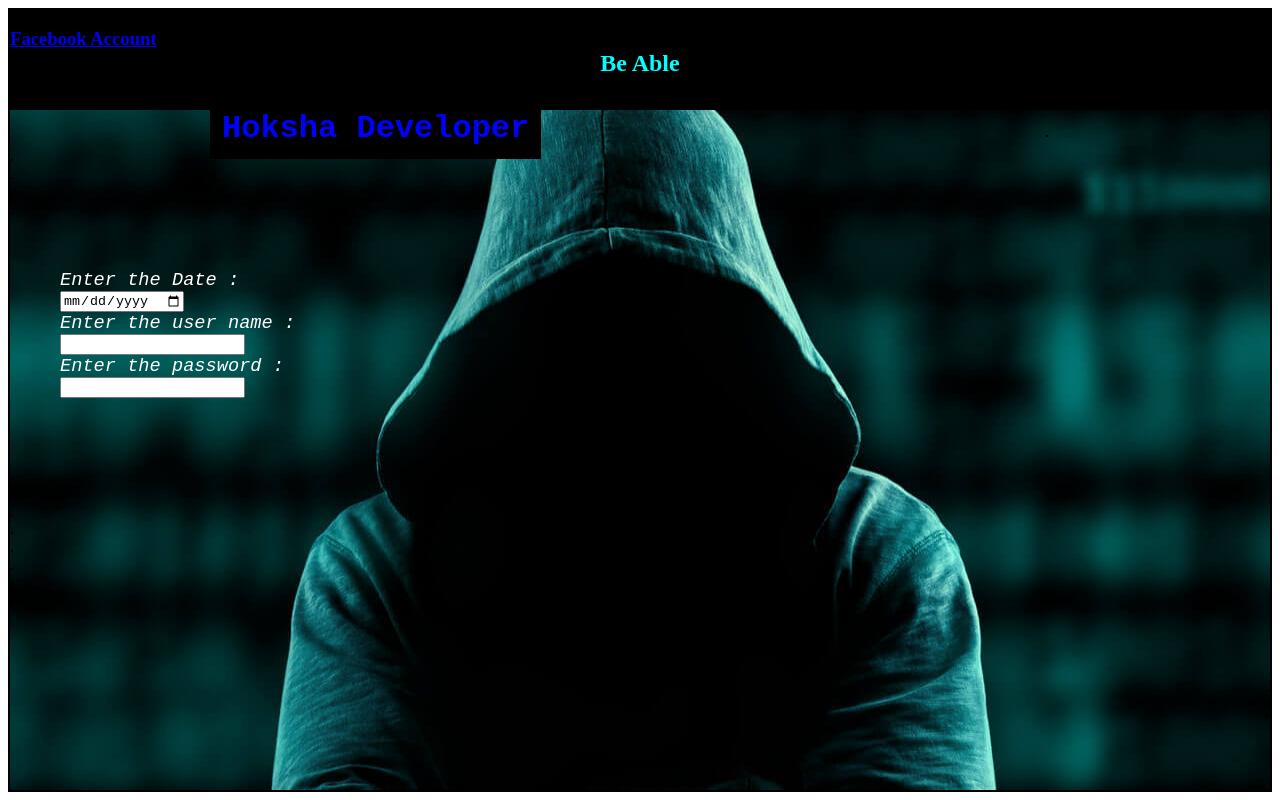
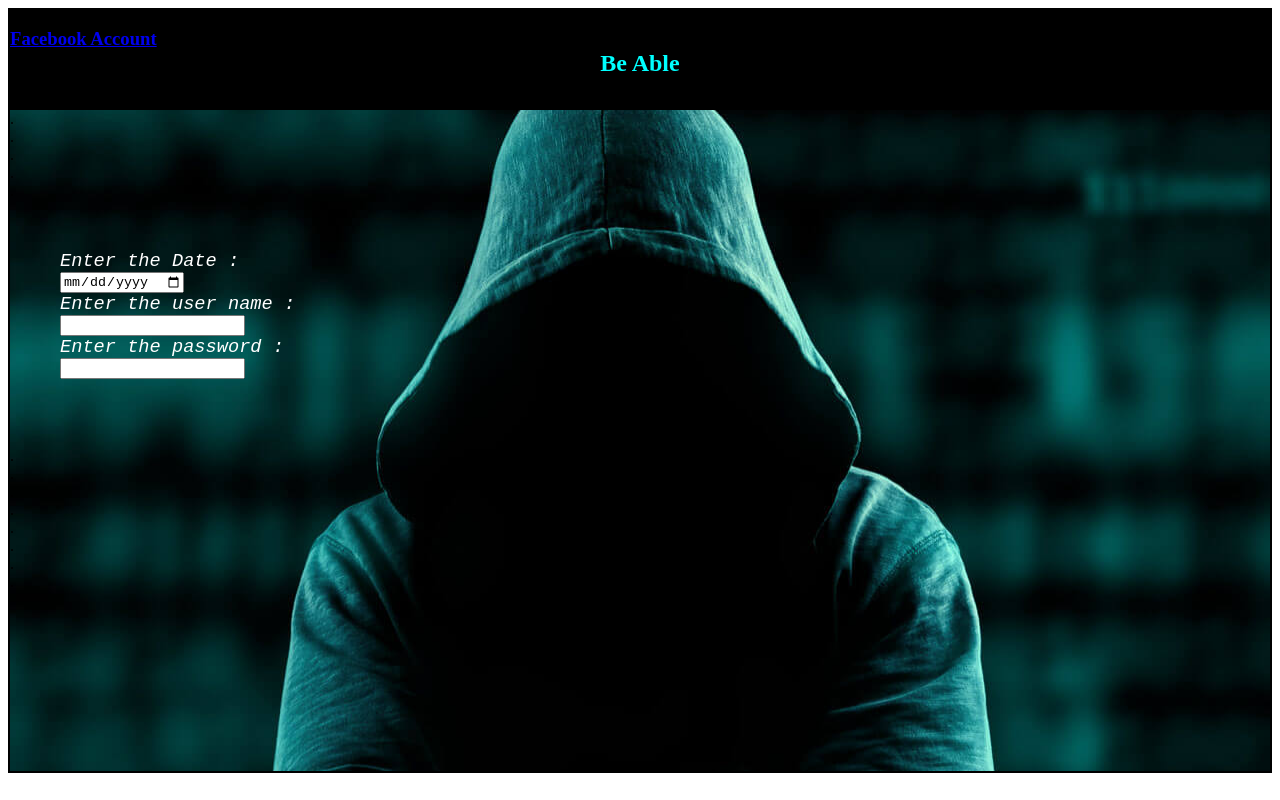
Before and after one commit to hoksha74/hoksha74.github.io, a plain HTML site: page brack.html in a window 1280 px wide. Drawn offline with Linux system fonts and the light colour scheme; files whose address does not match are found by name.

Commit message:
Add files via upload

```diff
--- a/brack.html
+++ b/brack.html
@@ -34,7 +34,7 @@
 
         </div>
 
-        <b class="sampleText">Hoksha Developer</b>
+
         .<br>
         .<br>
         .<br>
```
